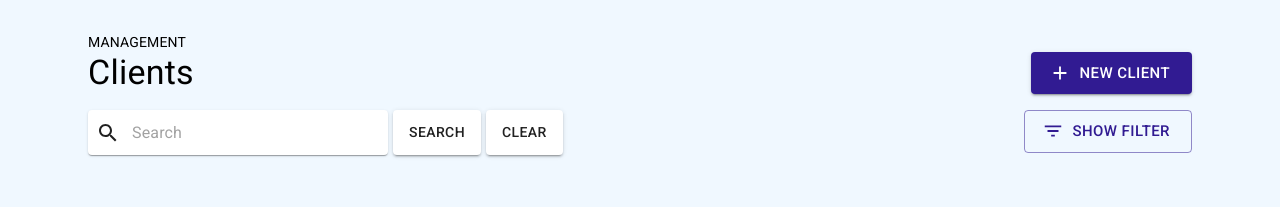
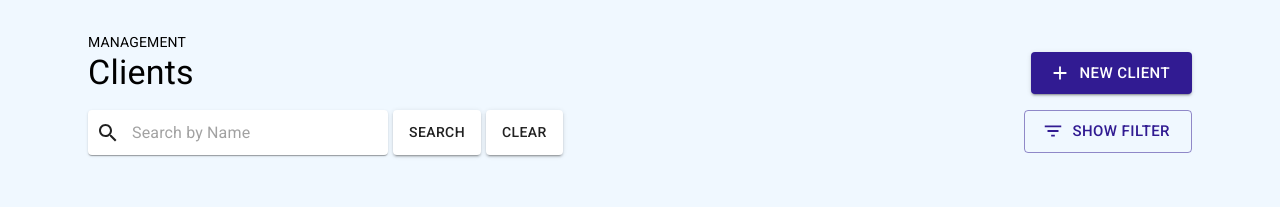
Before and after one commit to tochukwuali/material-ui-listing-page, a React (Create React App) app: page / in a window 1280 px wide. Shown: the top 207 px of the page. Built offline with nearby package versions, Linux system fonts and the light colour scheme; no server answers.

Commit message:
implement search ny name funtionality

```diff
--- a/src/App.js
+++ b/src/App.js
@@ -50,6 +50,7 @@ function App() {
     loading: false,
     rowsData: [],
   });
+  const [search, setSearch] = useState("");
 
   useEffect(() => {
     setAppData({ loading: true });
@@ -96,8 +97,10 @@ function App() {
 
                 <InputBase
                   className={classes.input}
-                  placeholder="Search"
+                  placeholder="Search by Name"
                   inputProps={{ "aria-label": "search" }}
+                  onChange={(e) => setSearch(e.target.value)}
+                  value={search}
                 />
               </Paper>
 
@@ -128,7 +131,7 @@ function App() {
               </Button>
             </Box>
           </Grid>
-          <List rows={appData.rowsData} />
+          <List rows={appData.rowsData} search={search} />
         </Container>
       </div>
     </ThemeProvider>
--- a/src/components/List.jsx
+++ b/src/components/List.jsx
@@ -10,12 +10,21 @@ const columns = [
   { field: "edit", headerName: "", width: 130 },
 ];
 
-const List = ({ rows }) => {
+const List = ({ rows, search }) => {
   console.log(rows);
   return (
     <div style={{ height: 500, width: "100%" }}>
       {rows ? (
         <DataGrid
+          filterModel={{
+            items: [
+              {
+                columnField: "clientName",
+                operatorValue: "contains",
+                value: search,
+              },
+            ],
+          }}
           rows={rows}
           columns={columns}
           pageSize={9}
```
